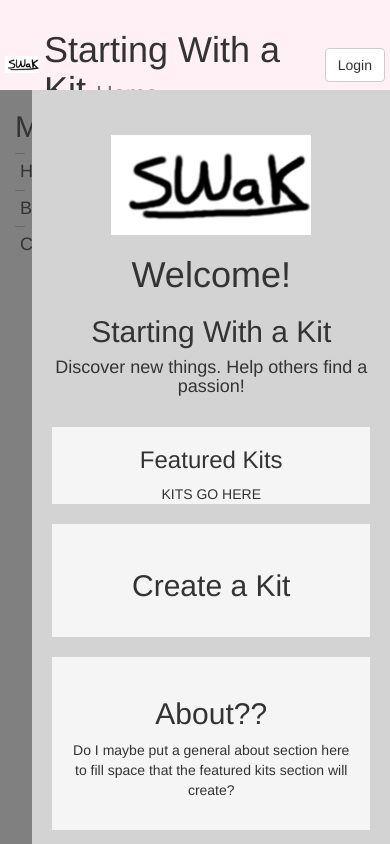
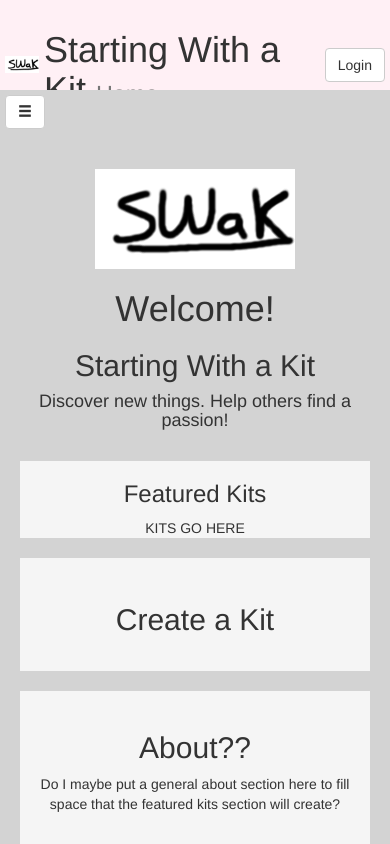
Before and after one commit to mitchwadair/StarterKit, a website: page index.html in a window 390 px wide. Drawn offline with nearby package versions, Linux system fonts and the light colour scheme.

Commit message:
Adds sidebar menu

```diff
--- a/index.html
+++ b/index.html
@@ -18,6 +18,24 @@
             background-color: grey;
             color: whitesmoke;
         }
+
+        #sideMenu {
+            min-width: 150px;
+            max-width: 150px;
+        }
+
+        #sideMenu.active {
+            margin-left: -150px;
+        }
+
+        @media (max-width: 768px) {
+            #sideMenu {
+                margin-left: -150px;
+            }
+            #sideMenu.active {
+                margin-left: 0;
+            }
+        }
     </style>
 
     <link rel="stylesheet" href="https://maxcdn.bootstrapcdn.com/bootstrap/3.3.7/css/bootstrap.min.css" integrity="sha384-BVYiiSIFeK1dGmJRAkycuHAHRg32OmUcww7on3RYdg4Va+PmSTsz/K68vbdEjh4u" crossorigin="anonymous">
@@ -27,10 +45,13 @@
     <div class="container-fluid" style="position: absolute; height: 100%">
         <div id="siteHeader" class="row align-items-center" style="padding: 5px; height: 90px; background-color: lavenderblush"></div>
 
-        <div id="underHeaderContainer" class="row no-gutters" style="height: calc(100% - 90px)">
-            <div id="sideMenu" class="col-xs-1" style="background-color: grey; height: 100%"></div>
+        <div id="underHeaderContainer" class="row" style="position: absolute; display: flex; width: 100%; height: calc(100% - 90px)">
+            <div id="sideMenu" style="background-color: grey; height: 100%; overflow: hidden"></div>
 
-            <div id="contentContainer" class="col-xs-11 container" style="padding: 5px; background-color: lightgrey; height: 100%; overflow-y: scroll">
+            <div id="contentContainer" class="col-sm-12 clearfix" style="padding: 5px; background-color: lightgrey; width: 100%; height: 100%; overflow-y: scroll">
+                <button type="button" id="menuToggleButton" class="btn btn-default">
+                    <span class="glyphicon glyphicon-menu-hamburger"></span>
+                </button>
                 <div id="swakWelcome" style="text-align: center; padding-top: 40px; height: 100%">
                     <img src="logo.png" class="img-responsive" alt="SWAKLogo" style="display: block; margin: auto">
                     <h1>Welcome!</h1>
--- a/index.js
+++ b/index.js
@@ -1,4 +1,8 @@
 $(document).ready(function() {
     $("#siteHeader").load("header.html");
     $("#sideMenu").load("menu.html");
+
+    $('#menuToggleButton').on('click', function () {
+        $('#sideMenu').toggleClass('active');
+    });
 });
```
